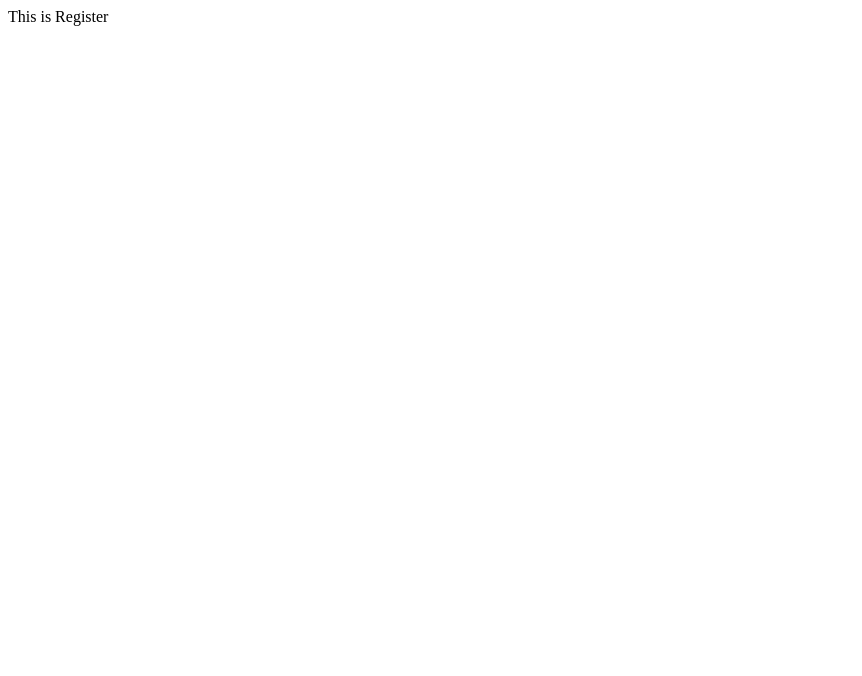
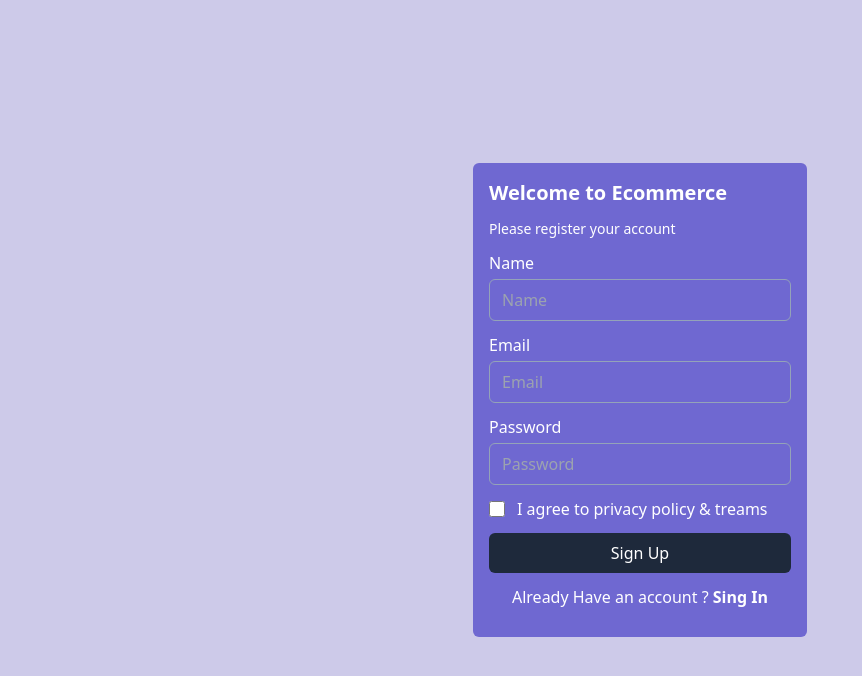
Before and after one commit to Kedar7/Multi-Vendor-React, a React (Create React App) app in the folder dashboard/: page /register in a window 1280 px wide. Shown: the top 676 px of the page, without its empty margins (0-862 px from the left). Built offline with nearby package versions, Linux system fonts and the light colour scheme.

Commit message:
MV03 : added the code for register CSS and cosmetic changes

```diff
--- a/dashboard/src/index.js
+++ b/dashboard/src/index.js
@@ -3,6 +3,7 @@ import ReactDOM from 'react-dom/client';
 import { BrowserRouter } from 'react-router-dom';
 import App from './App';
 import reportWebVitals from './reportWebVitals';
+import './index.css';
 
 const root = ReactDOM.createRoot(document.getElementById('root'));
 
--- a/dashboard/src/views/auth/Register.jsx
+++ b/dashboard/src/views/auth/Register.jsx
@@ -1,11 +1,43 @@
-import React from 'react';
+import React from "react";
+import {Link} from 'react-router-dom';
+
 
 const Register = () => {
-    return (
-        <div>
-            This is Register
+  return (
+    <div className="min-w-screen min-h-screen bg-[#cdcae9] flex justify-center items-center">
+      <div className="w-[350px] text-[#ffffff] p-2">
+        <div className="bg-[#6f68d1] p-4 rounded-md">
+          <h2 className="text-xl mb-3 font-bold">Welcome to Ecommerce</h2>
+          <p className="text-sm mb-3 font-medium">
+            Please register your account
+          </p>
+          <form>
+        <div className='flex flex-col w-full gap-1 mb-3'>
+            <label htmlFor="name">Name</label>
+            <input className='px-3 py-2 outline-none border border-slate-400 bg-transparent rounded-md' type="text" name='name' placeholder='Name' id='name' required />
+
         </div>
-    );
+        <div className='flex flex-col w-full gap-1 mb-3'>
+            <label htmlFor="email">Email</label>
+            <input className='px-3 py-2 outline-none border border-slate-400 bg-transparent rounded-md' type="text" name='email' placeholder='Email' id='email' required />
+        </div>
+        <div className='flex flex-col w-full gap-1 mb-3'>
+            <label htmlFor="password">Password</label>
+            <input className='px-3 py-2 outline-none border border-slate-400 bg-transparent rounded-md' type="password" name='password' placeholder='Password' id='password' required />
+        </div>
+        <div className='flex items-center w-full gap-3 mb-3'>
+            <input className='w-4 h-4 text-blue-600 overflow-hidden bg-gray-200 rounded border-gray-300 focus:ring-blue-500' type="checkbox" name="checkbox" id="checkbox" />
+            <label htmlFor="checkbox"> I agree to privacy policy & treams</label>
+        </div>
+        <button className='bg-slate-800 w-full hover:shadow-blue-300/ hover:shadow-lg text-white rounded-md px-7 py-2 mb-3'>Sign Up</button>
+        <div className='flex items-center mb-3 gap-3 justify-center'>
+            <p>Already Have an account ? <Link className='font-bold' to="/login">Sing In</Link> </p>
+        </div>
+    </form>
+        </div>
+      </div>
+    </div>
+  );
 };
 
 export default Register;
```
